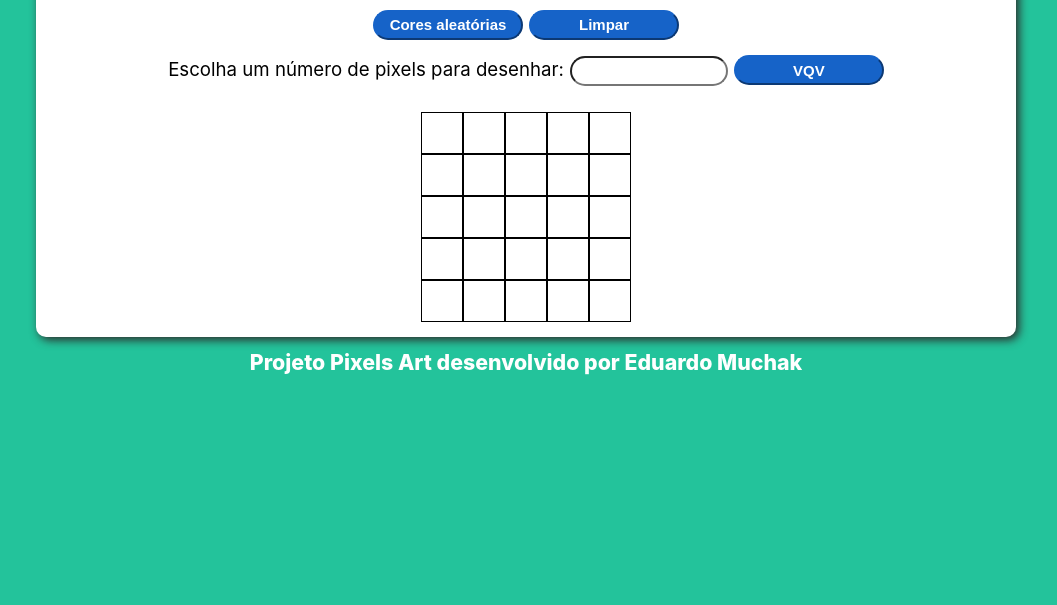
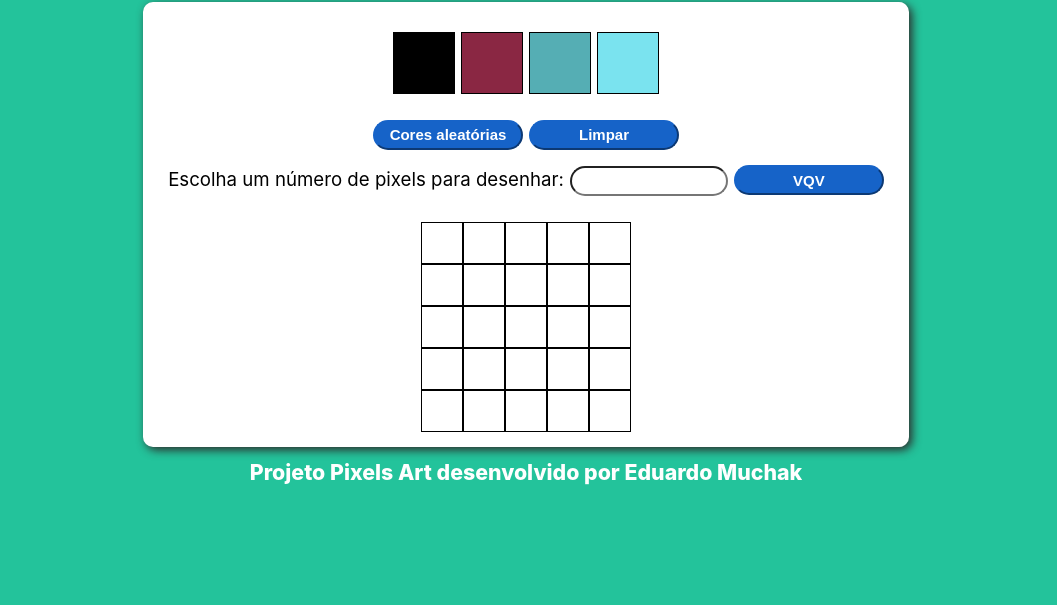
Before and after one commit to eduardomuchak/03-pixels-art, a website: page index.html in a window 1280 px wide. Shown: the part 195-800 px from the top of the page, without its empty margins (114-1171 px from the left). Drawn offline with Linux system fonts and the light colour scheme.

Commit message:
fix: Ajusta alinhamento do conteúdo principal

```diff
--- a/index.html
+++ b/index.html
@@ -8,7 +8,7 @@
   <link rel="stylesheet" href="style.css">
 </head>
 <body>
-  <main>
+  <main class="main-align">
     <h1 id='title'>Paleta de Cores</h1>
     <section id="backgroundBlock">
       <section id='color-palette'>
--- a/style.css
+++ b/style.css
@@ -14,8 +14,6 @@ body {
   background-color: white;
   border-radius: 10px;
   padding: 15px;
-  width: auto;
-  margin: auto;
   box-shadow: 3px 3px 10px rgb(46, 41, 41);
 }
 
@@ -115,3 +113,11 @@ footer {
   width: 150px;
   height: 24px;
 }
+
+.main-align {
+  display: flex;
+  flex-direction: column;
+  align-items: center;
+  justify-content: center;
+  height: 97vh;
+}
```
